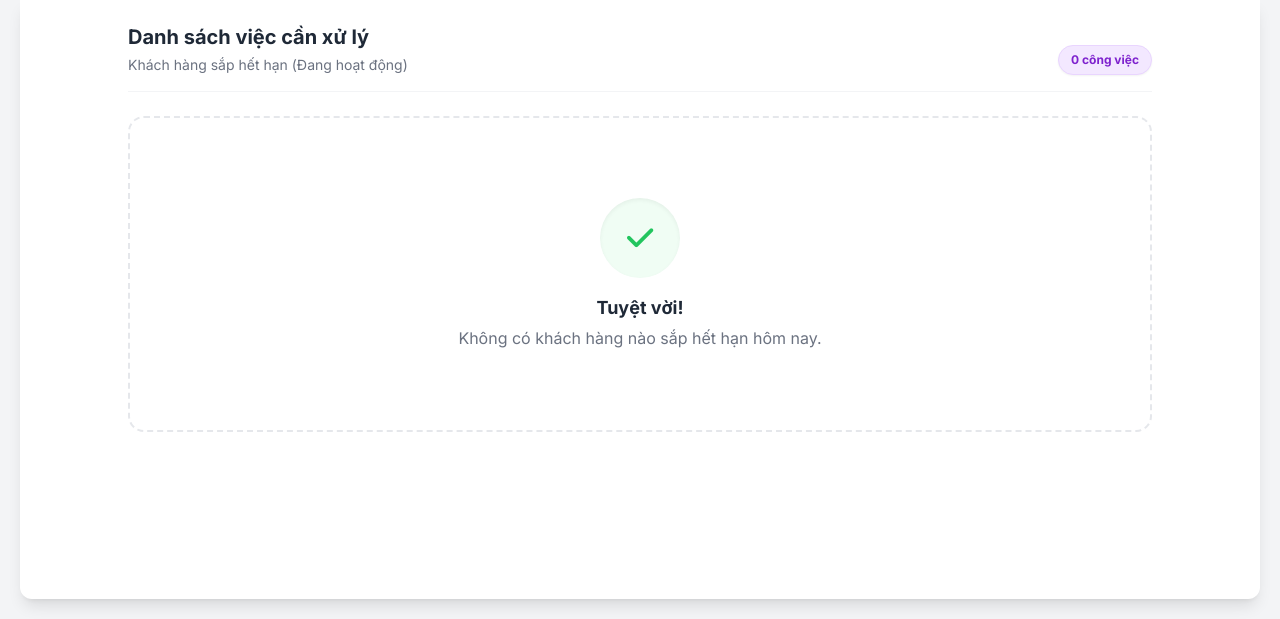
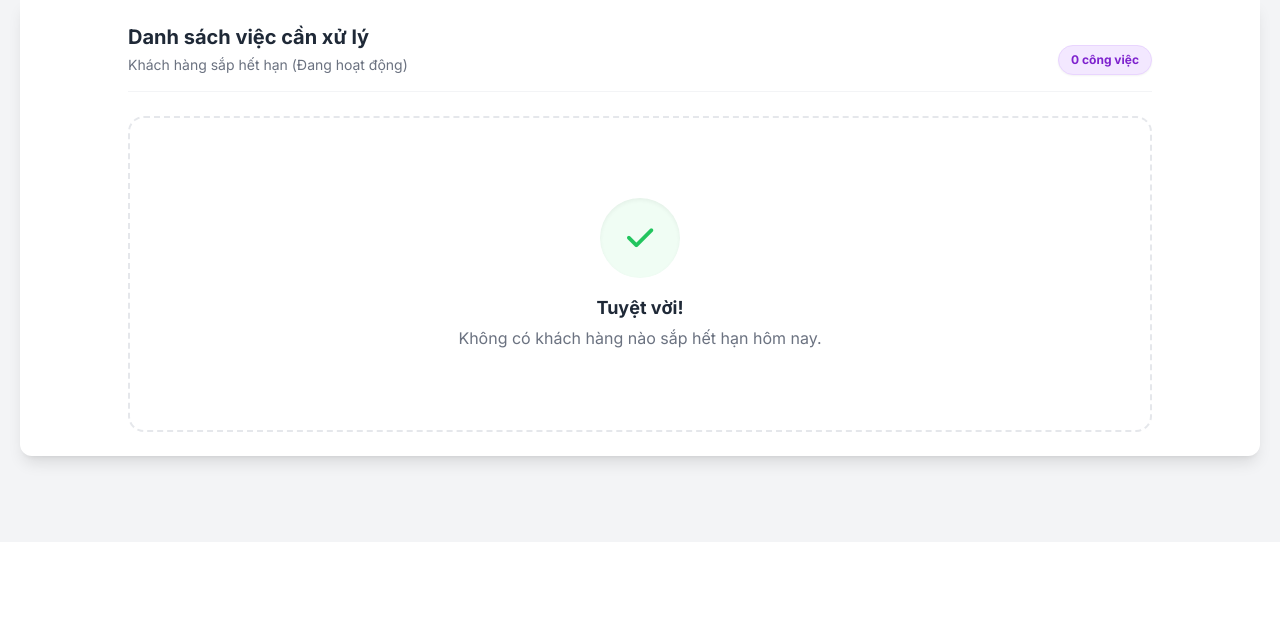
Before and after one commit to 21012077-ship-it/tiemphimdaily, a Flask app: page / in a window 1280 px wide. Shown: the part 258-877 px from the top of the page. After the commit the page ends 734 px from the top, so only its background shows below. Run offline with Flask 3, Linux system fonts and the light colour scheme; a user stored in the database is signed in; data comes from the database, SQL or seed files in the repository; data that the repository does not hold is empty; some libraries are stand-ins or nearby versions.

Commit message:
fix: bo min-h-600px khoi content wrapper, loai bo khoang trang lon

```diff
--- a/templates/index.html
+++ b/templates/index.html
@@ -96,7 +96,7 @@
             </div>
         </div>
 
-        <div class="bg-white rounded-b-xl shadow-lg min-h-[600px] p-4 md:p-6 bg-gray-50/30">
+        <div class="bg-white rounded-b-xl shadow-lg p-4 md:p-6 bg-gray-50/30">
             {% with messages = get_flashed_messages(with_categories=true) %}
                 {% if messages %}
                     <div class="mb-6 space-y-2">
```
